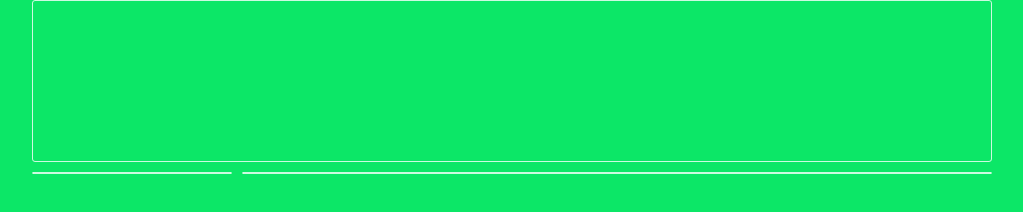
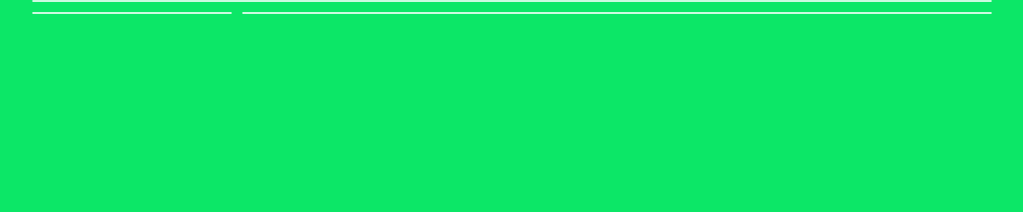
Before and after one commit to frankjjm22usb/Web-Layout, a plain HTML site: page Fixed/index.html in a window 1280 px wide. Shown: the whole page, without its empty margins (128-1151 px from the left). Drawn offline with Linux system fonts and the light colour scheme.

Commit message:
Update style.css

```diff
--- a/Fixed/css/style.css
+++ b/Fixed/css/style.css
@@ -47,7 +47,3 @@ section {
   margin-bottom: 10px;
   border-radius: 3px;
 }
-
-header {
-  padding: 80px 0;
-}
```
